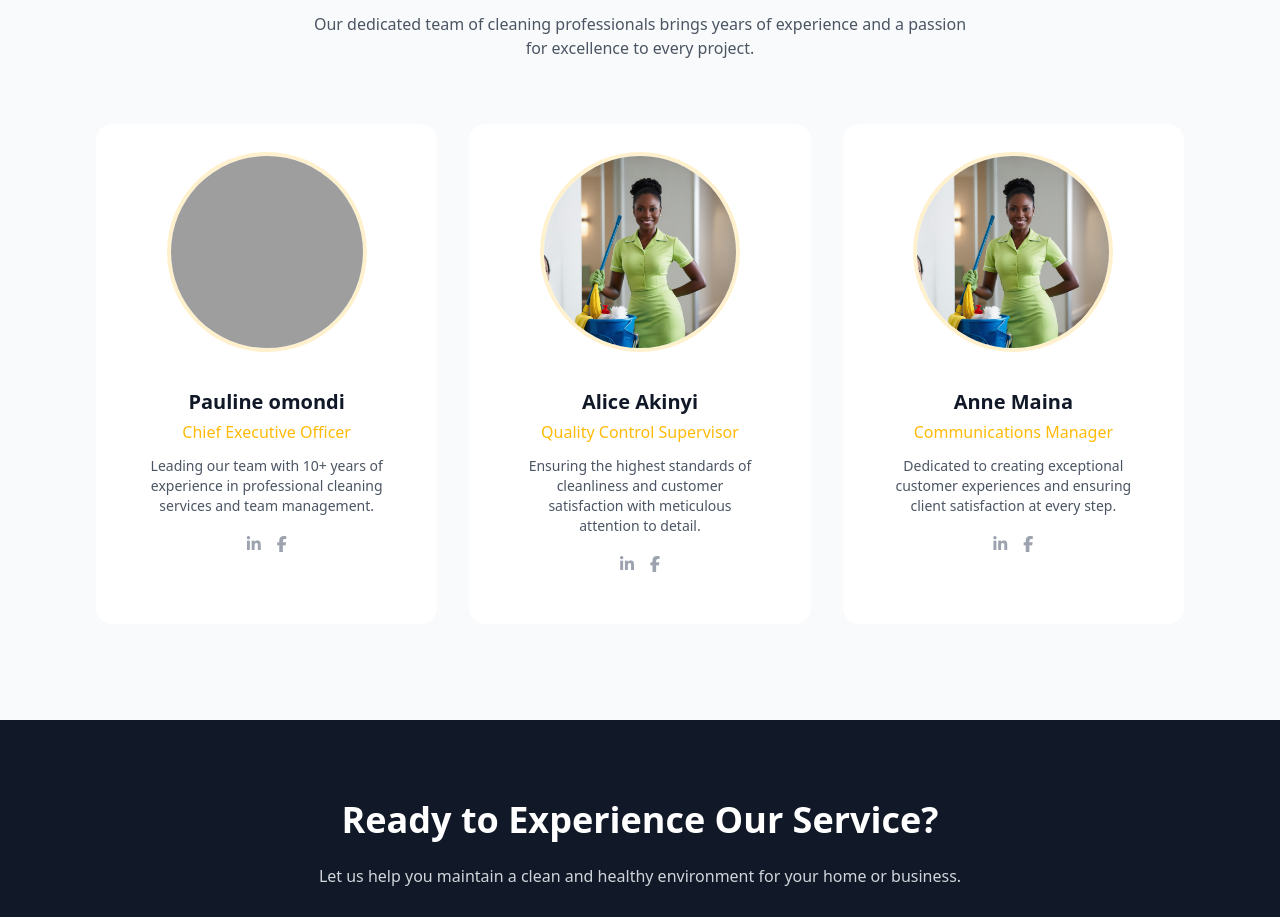
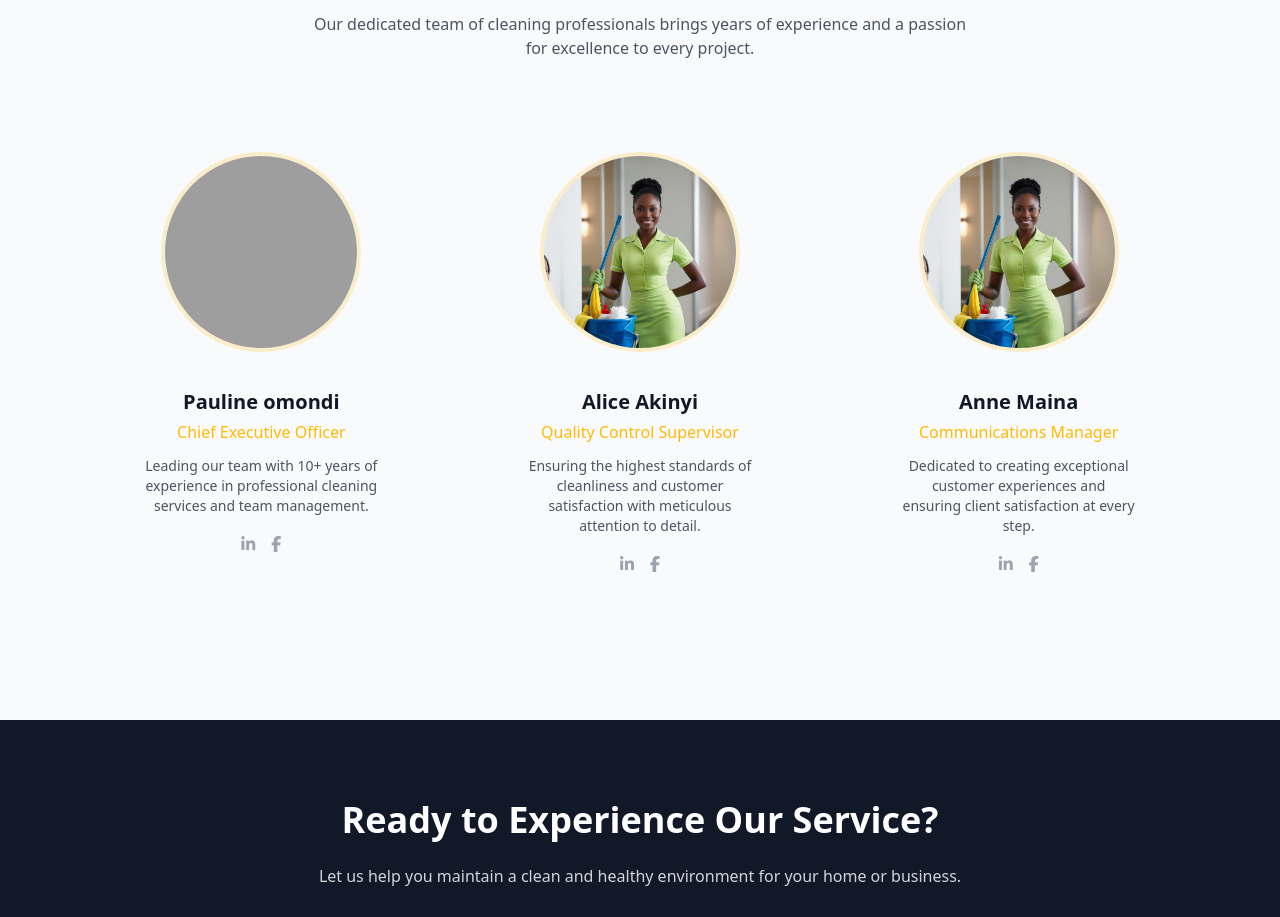
Before and after one commit to nyagooh/A1proffesional-cleaning, a website: page about.html in a window 1280 px wide. Shown: the part 2352-3269 px from the top of the page. Drawn offline with nearby package versions, Linux system fonts and the light colour scheme; grey boxes are pictures that could not be loaded.

Commit message:
remove the white background in the team section

```diff
--- a/about.html
+++ b/about.html
@@ -165,9 +165,9 @@
                 <p class="text-gray-600 max-w-2xl mx-auto">Our dedicated team of cleaning professionals brings years of experience and a passion for excellence to every project.</p>
             </div>
 
-            <div class="grid grid-cols-1 md:grid-cols-3 gap-8">
+            <div class="grid grid-cols-1 md:grid-cols-3 gap-12">
                 <!-- Team Member 1 -->
-                <div class="bg-white rounded-2xl p-8 text-center group hover:shadow-xl transition-all duration-300">
+                <div class="p-8 text-center group">
                     <div class="relative w-48 h-48 mx-auto mb-6">
                         <div class="w-full h-full rounded-full overflow-hidden ring-4 ring-[#FFBA08]/20">
                             <img src="/images/20240920_105411.jpg"
@@ -191,7 +191,7 @@
                 </div>
 
                 <!-- Team Member 2 -->
-                <div class="bg-white rounded-2xl p-8 text-center group hover:shadow-xl transition-all duration-300">
+                <div class="p-8 text-center group">
                     <div class="relative w-48 h-48 mx-auto mb-6">
                         <div class="w-full h-full rounded-full overflow-hidden ring-4 ring-[#FFBA08]/20">
                             <img src="/images/Default_depict_a_warm_and_dignified_Black_woman_in_her_mid30s_0.jpg"
@@ -215,7 +215,7 @@
                 </div>
 
                 <!-- Team Member 3 -->
-                <div class="bg-white rounded-2xl p-8 text-center group hover:shadow-xl transition-all duration-300">
+                <div class="p-8 text-center group">
                     <div class="relative w-48 h-48 mx-auto mb-6">
                         <div class="w-full h-full rounded-full overflow-hidden ring-4 ring-[#FFBA08]/20">
                             <img src="/images/Default_depict_a_warm_and_dignified_Black_woman_in_her_mid30s_0.jpg"
```
